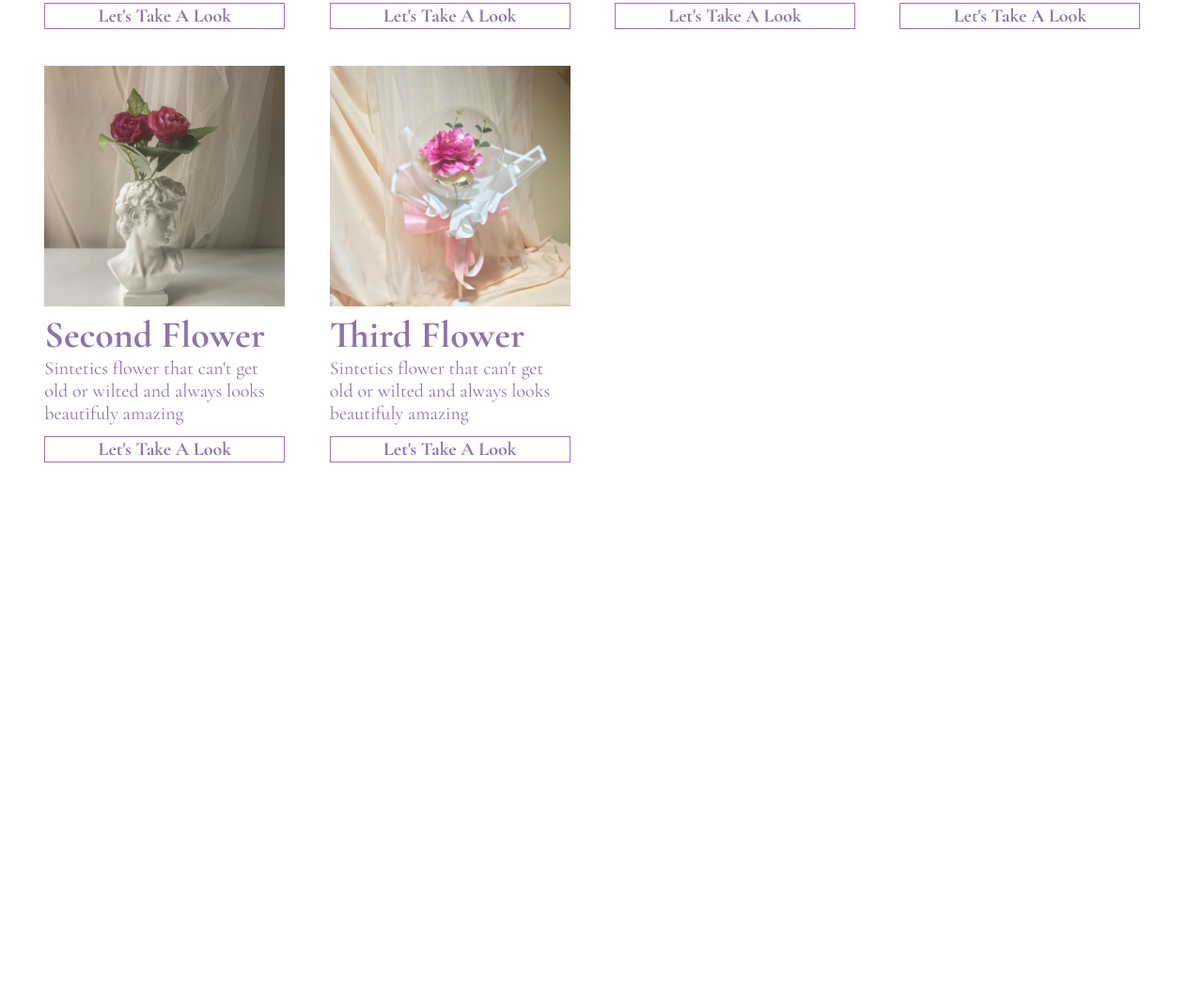
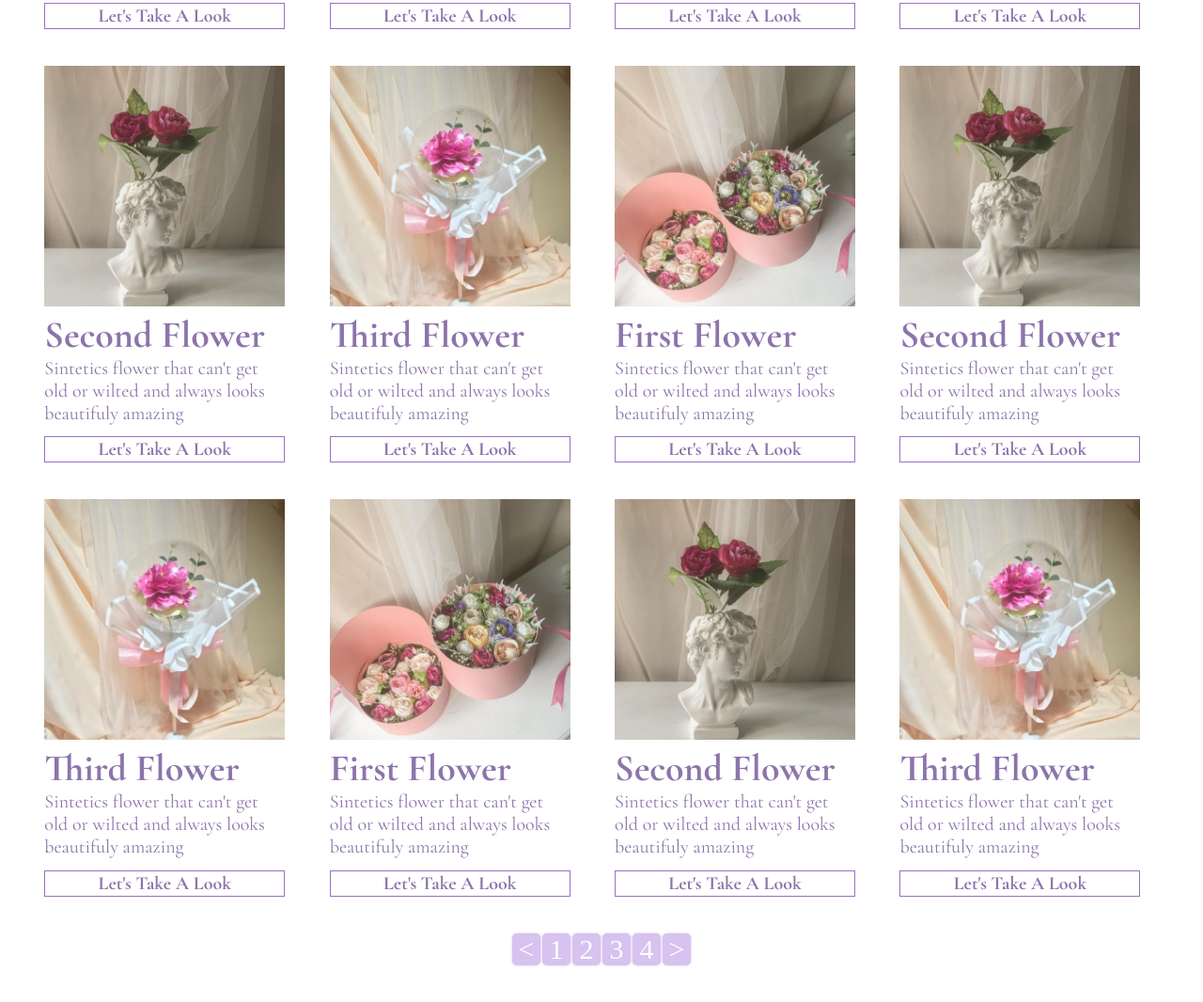
Before and after one commit to moriishika/daydream, a plain HTML site: page client/views/flower/flowers.html in a window 1280 px wide. Shown: the part 574-1640 px from the top of the page at 94% size. Before the commit the page ends 1066 px from the top, so only its background shows below. Drawn offline with nearby package versions, Linux system fonts and the light colour scheme.

Commit message:
has finished styling pagination tag

```diff
--- a/client/assets/css/main.css
+++ b/client/assets/css/main.css
@@ -83,3 +83,28 @@ article, header{
 .navbar li a img{
      height : 15vh;
  }
+
+ pagination-tag{
+    width: 100%;
+    height: 14vh;
+ }
+
+ pagination-tag div{
+     width: 15%;
+     justify-content: space-around;
+ }
+
+ pagination-tag div a{
+     background-color: #d7c2f0;
+     color: white;
+    width: 30px;
+    text-align: center;
+    text-decoration: none;
+    display: inline-block;
+    vertical-align: middle;
+    font-size: 30px;
+    border-radius: 5px;
+    font-family: serif;
+    box-sizing: border-box;
+    box-shadow: 0 0 3px #d6c5e9;
+ }
--- a/client/assets/javascripts/main.js
+++ b/client/assets/javascripts/main.js
@@ -1,6 +1,7 @@
 import '../../components/Navbar.js'
 import '../../components/SearchMenu.js'
 import '../../components/ProgressBar.js'
+import '../../components/Pagination.js'
 window.onscroll = function () { onScrolling() };
 function onScrolling() {
   var winScroll = document.body.scrollTop || document.documentElement.scrollTop;
--- /dev/null
+++ b/client/components/Pagination.js
@@ -0,0 +1,19 @@
+customElements.define('pagination-tag', class PaginationTag extends HTMLElement{
+    constructor(){
+        super();
+        console.log('terbuat')
+    }
+
+    connectedCallback(){
+        this.innerHTML=`
+        <div class="flex">
+        <a href="" id="prev"><</a>
+            <a href="">1</a>
+            <a href="">2</a>
+            <a href="">3</a>
+            <a href="">4</a>
+            <a href="" id="next">></a>
+        </div>
+        `
+    }
+})
--- a/client/data/flowerData.js
+++ b/client/data/flowerData.js
@@ -1,5 +1,45 @@
 const flowers = [
   {
+    id: 1,
+    title: "First Flower",
+    desc:
+      "Sintetics flower that can't get old or wilted  and always looks beautifuly amazing",
+    img: "../../assets/images/1.jpg",
+  },
+  {
+    id: 2,
+    title: "Second Flower",
+    desc:
+      "Sintetics flower that can't get old or wilted  and always looks beautifuly amazing",
+    img: "../../assets/images/2.jpg",
+  },
+  {
+    id: 3,
+    title: "Third Flower",
+    desc:
+      "Sintetics flower that can't get old or wilted  and always looks beautifuly amazing",
+    img: "../../assets/images/3.jpg",
+  }, {
+    id: 4,
+    title: "First Flower",
+    desc:
+      "Sintetics flower that can't get old or wilted  and always looks beautifuly amazing",
+    img: "../../assets/images/1.jpg",
+  },
+  {
+    id: 5,
+    title: "Second Flower",
+    desc:
+      "Sintetics flower that can't get old or wilted  and always looks beautifuly amazing",
+    img: "../../assets/images/2.jpg",
+  },
+  {
+    id: 6,
+    title: "Third Flower",
+    desc:
+      "Sintetics flower that can't get old or wilted  and always looks beautifuly amazing",
+    img: "../../assets/images/3.jpg",
+  }, {
     id: 1,
     title: "First Flower",
     desc:
--- a/client/views/flower/flowers.html
+++ b/client/views/flower/flowers.html
@@ -34,5 +34,6 @@
     <nav-bar autoHide="true" searchMenu="true"></nav-bar>
     <progress-bar></progress-bar>
     <flower-list class="flex"></flower-list>
+    <pagination-tag class="flex center-justify center-align"></pagination-tag>
 </body>
 </html>
```
